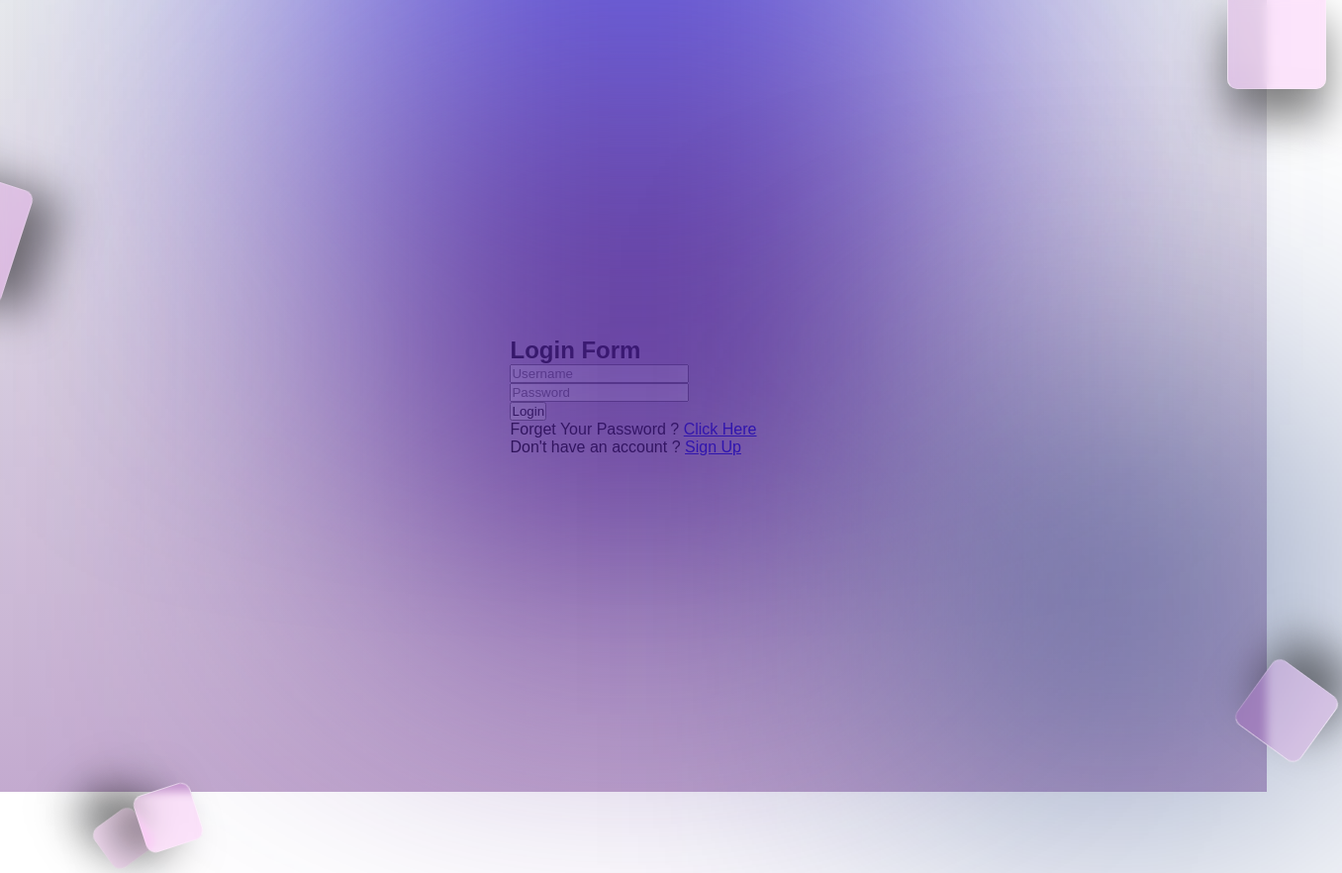
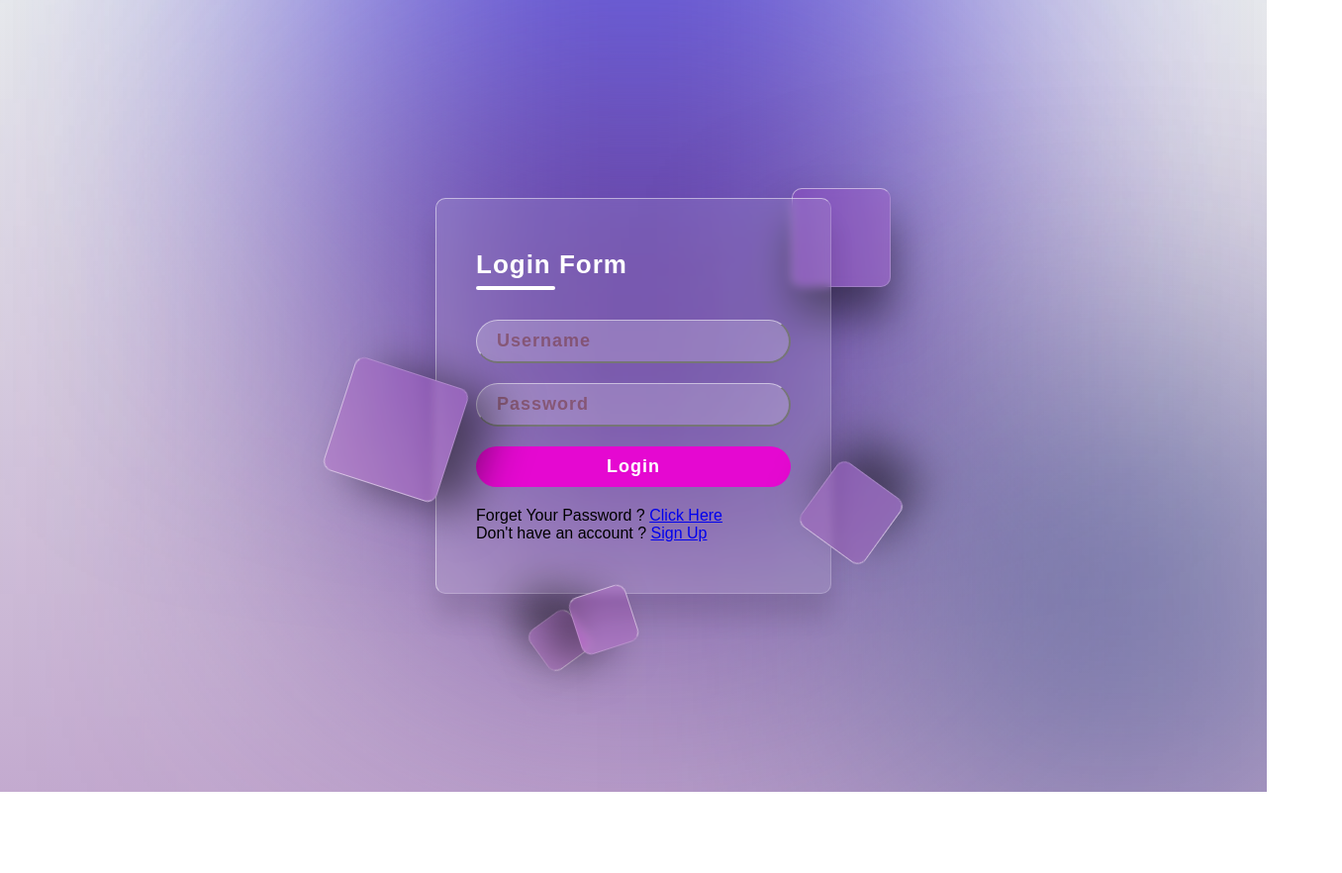
Before and after one commit to alucart2005/little-login, a plain HTML site: page index.html in a window 1280 px wide. Shown: the whole page at 99% size, 1356 px wide, since content can reach past the window. After the commit the page ends 800 px from the top, so only its background shows below. Drawn offline with Linux system fonts and the light colour scheme.

Commit message:
feat: End step-2

```diff
--- a/css/styles.scss
+++ b/css/styles.scss
@@ -41,6 +41,7 @@ section{
     }
   }
   .box{
+    position: relative;
     .square{
       content: "";
       position: absolute;
@@ -87,6 +88,83 @@ section{
         z-index: 2;
       }
     }
+    .container{
+      position: relative;
+      width: 400px;
+      min-height: 400px;
+      background: rgba(255,255, 255, 0.1);
+      border-radius: 10px;
+      backdrop-filter: blur(5px);
+      display: flex;
+      justify-content: center;
+      align-items: center;
+      border: 1px solid rgba(255,255, 255, 0.5);
+      border-right: 1px solid rgba(255,255, 255, 0.2);
+      border-bottom: 1px solid rgba(255,255, 255, 0.2);
+      box-shadow: 0 25px 25px rgba(0,0,0,0.1);
+      .form{
+        position: relative;
+        width: 100%;
+        height: 100%;
+        padding: 40px;
+        box-sizing: border-box;
+        h2{
+          position: relative;
+          color: #fff;
+          font-size: 26px;
+          margin: 0;
+          padding: 0;
+          font-weight: 600;
+          letter-spacing: 1px;
+          margin-bottom: 40px;
+          &:before{
+            content: "";
+            position: absolute;
+            left: 0;
+            bottom: -10px;
+            width: 80px;
+            height: 4px;
+            background: #fff;
+            border-radius: 5px;
+          }
+        }
+        .inputBox{
+          width: 100%;
+          margin-top: 20px;
+          input{
+            width: 100%;
+            background: rgba(255,255, 255, 0.2);
+            border: 1 px solid #fff;
+            border-top: 1px solid rgba(255,255, 255, 0.5);
+            border-left: 1px solid rgba(255,255, 255, 0.5);
+            padding: 10px 20px;
+            border-radius: 35px;
+            outline: none;
+            font-size: 18px;
+            letter-spacing: 1px;
+            color: #fff;
+            font-weight: 600;
+            &::placeholder{
+              color: #722d2d;
+              opacity: 0.5;
+            }
+
+          }
+          input[type="submit"]{
+            background: #e508d1;
+            border: none;
+            color: #fff;
+            cursor: pointer;
+            transition: 0.8s;
+            margin-bottom: 20px;
+            &:hover{
+              background: #5208e5;
+              color: #fff;
+            }
+          }
+        }
+      }
+    }
   }
 }
 @keyframes animate{
```
Also changed, not shown: css/styles.css, 1 other file.
